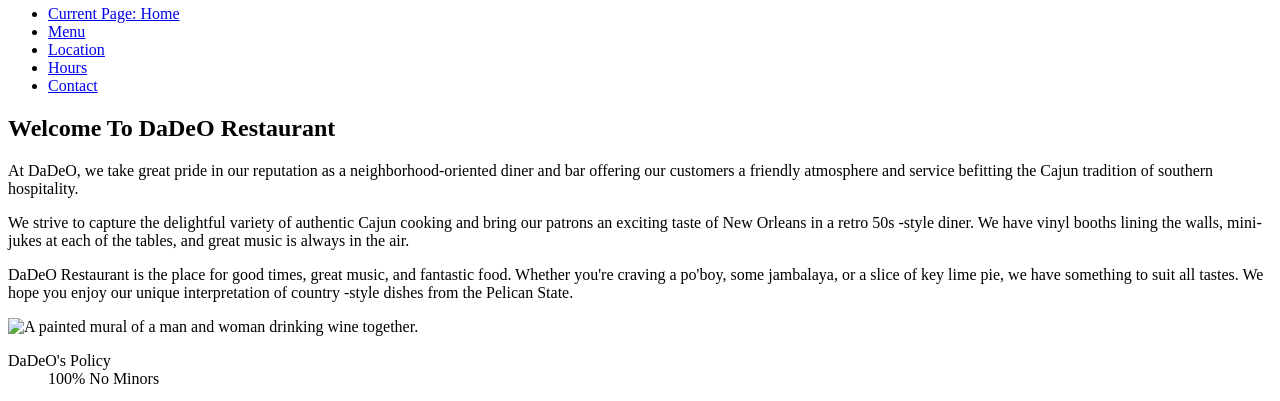
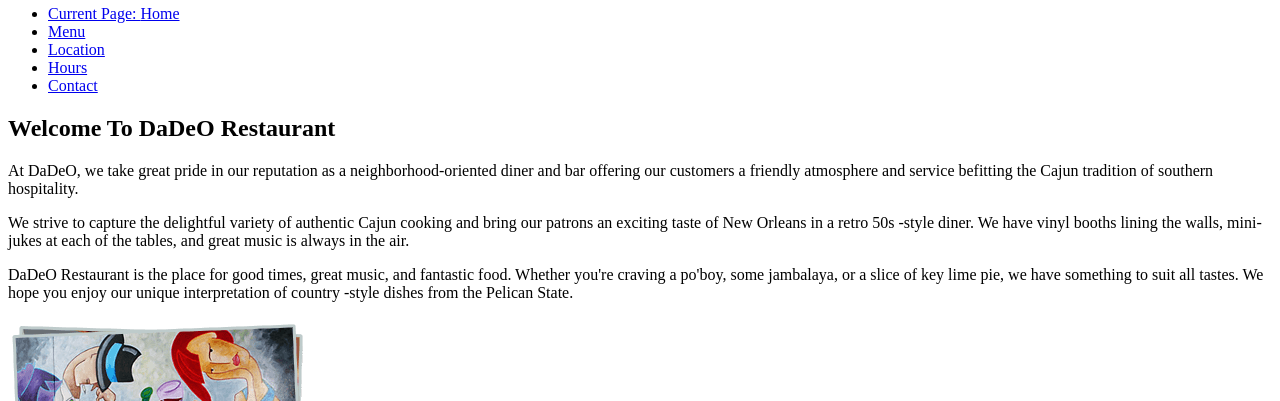
Before and after one commit to ivrouwe/dadeo, a plain HTML site: page index.html in a window 1280 px wide. Shown: the part 194-595 px from the top of the page. Drawn offline with Linux system fonts and the light colour scheme.

Commit message:
Path to content image

```diff
--- a/index.html
+++ b/index.html
@@ -49,7 +49,7 @@
 
 			<p>DaDeO Restaurant is the place for good times, great music, and fantastic food. Whether you're craving a po'boy, some jambalaya, or a slice of key lime pie, we have something to suit all tastes. We hope you enjoy our unique interpretation of country -style dishes from the Pelican State.</p>
 
-			<img src="" alt="A painted mural of a man and woman drinking wine together.">
+			<img src="assets/images/mural.png" alt="A painted mural of a man and woman drinking wine together.">
 
 			<dl>
 				<dt>DaDeO's Policy</dt>
```
